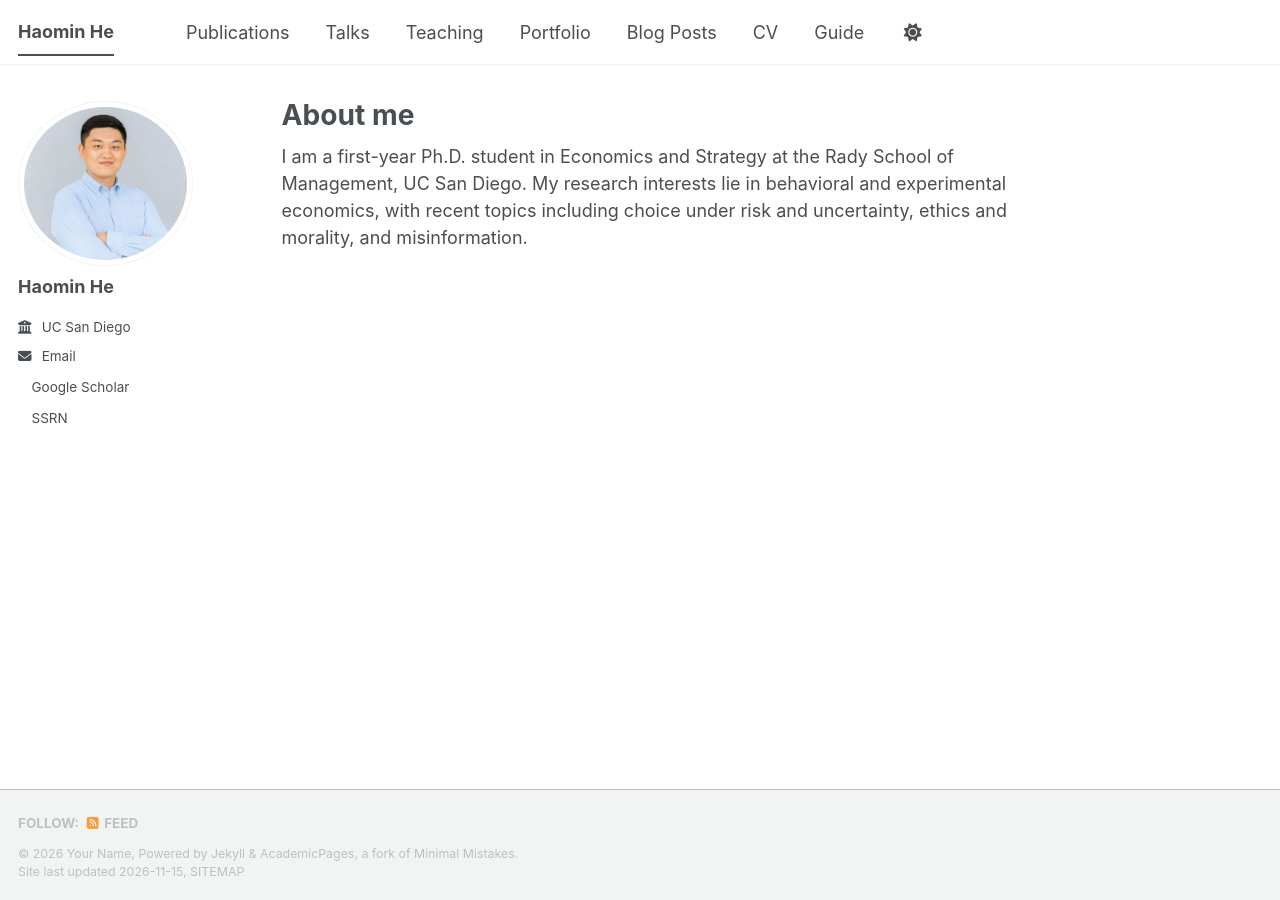
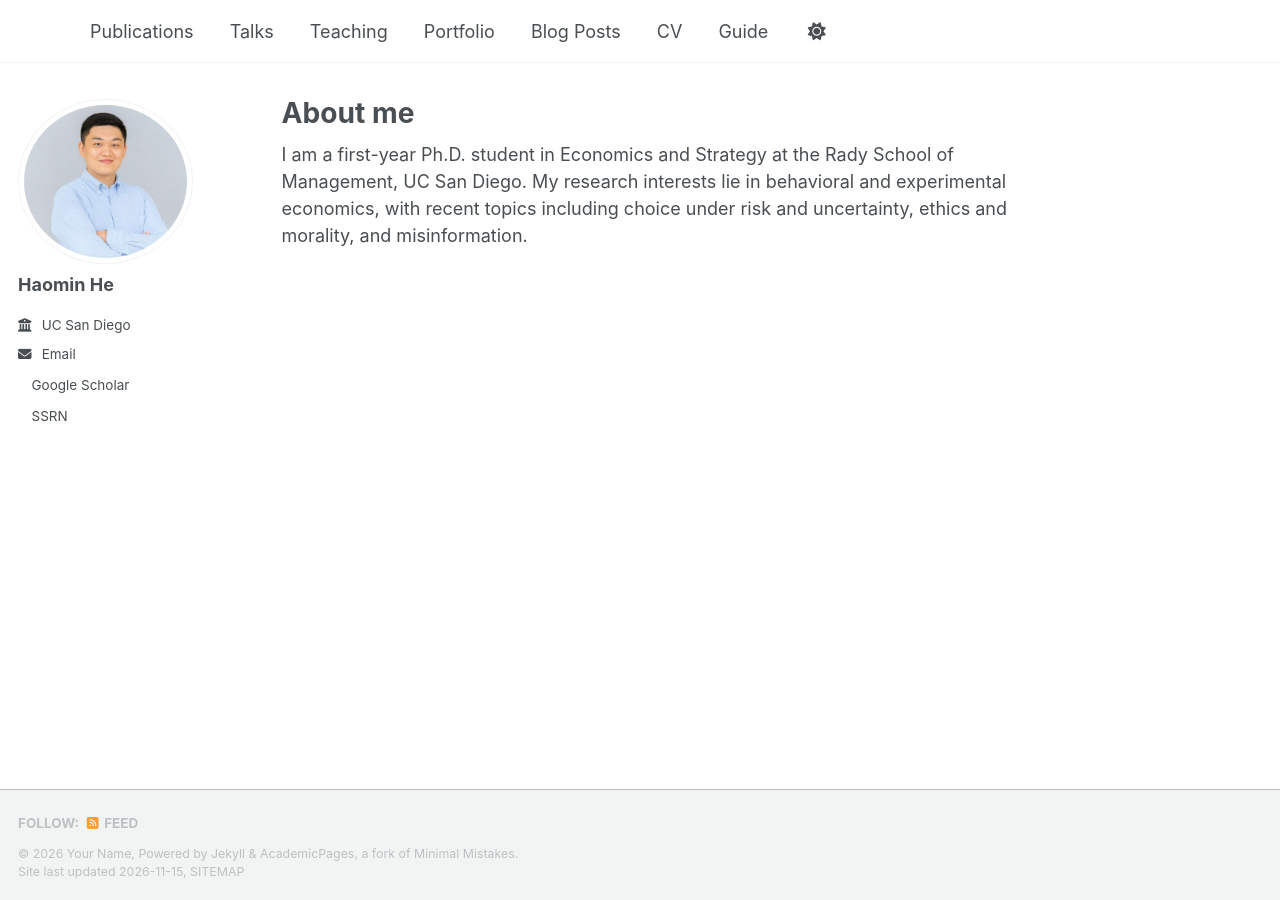
Before and after one commit to haomin-he/haomin-he.github.io, a Jekyll site: the page built from _pages/about.md, in a window 1280 px wide. Built offline with Jekyll 4.4.1, drawn with Linux system fonts in a browser that asks for light colours; a script bundle is joined from its source files by our own code; a style sheet for code colours, icons or effects is not loaded.

Commit message:
Update _config.yml

```diff
--- a/_config.yml
+++ b/_config.yml
@@ -9,7 +9,7 @@
 # Basic Site Settings
 locale                   : "en-US"
 site_theme               : "default" # The available themes options are "default", "air", "sunrise", "mint", "dirt" and "contrast"
-title                    : "Haomin He"
+title                    : ""
 title_separator          : "-"
 name                     : &name "Your Name"
 description              : &description "Your Name's academic portfolio"   # Update this with a general description of your site, this is the default if not overridden by a page
```
